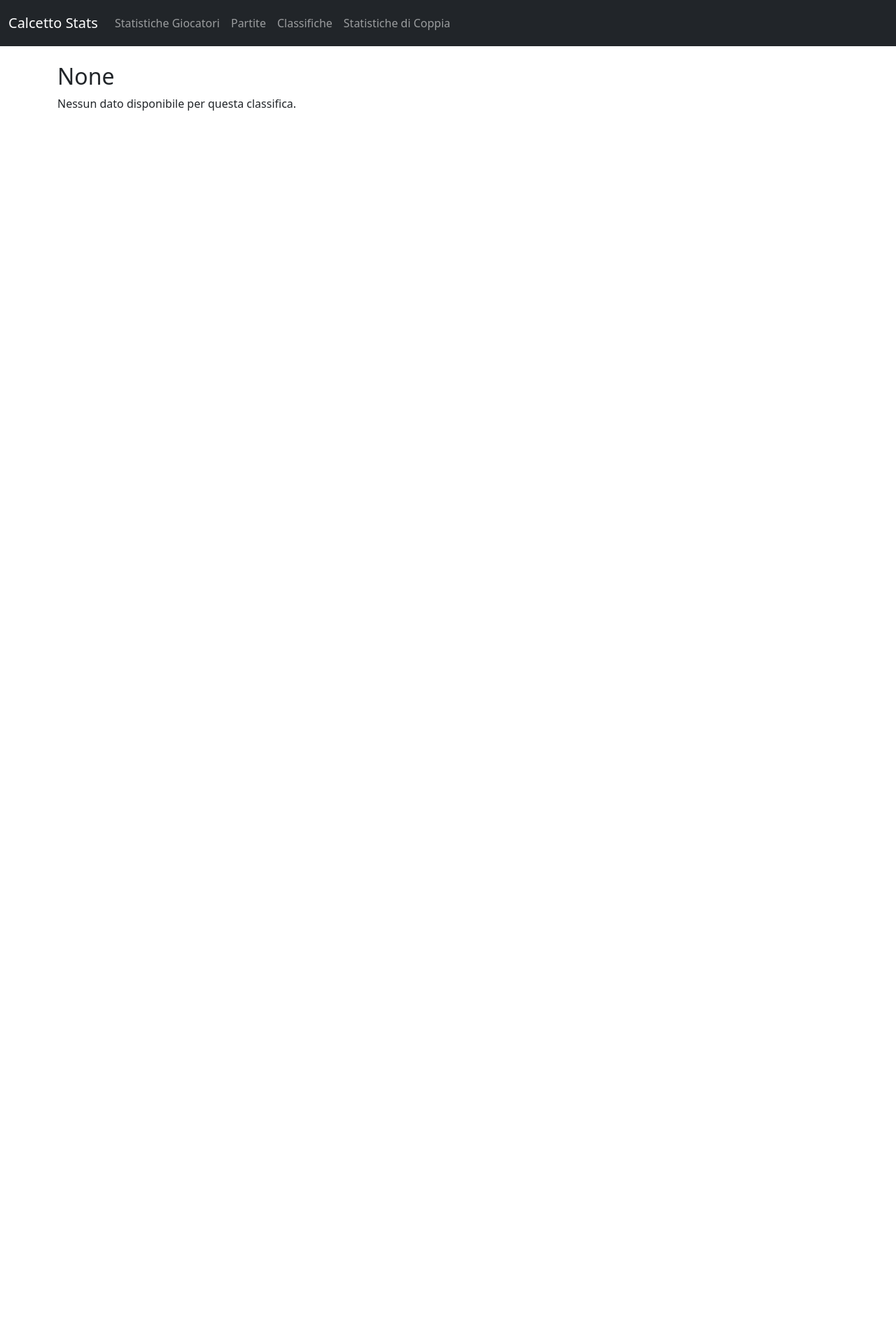
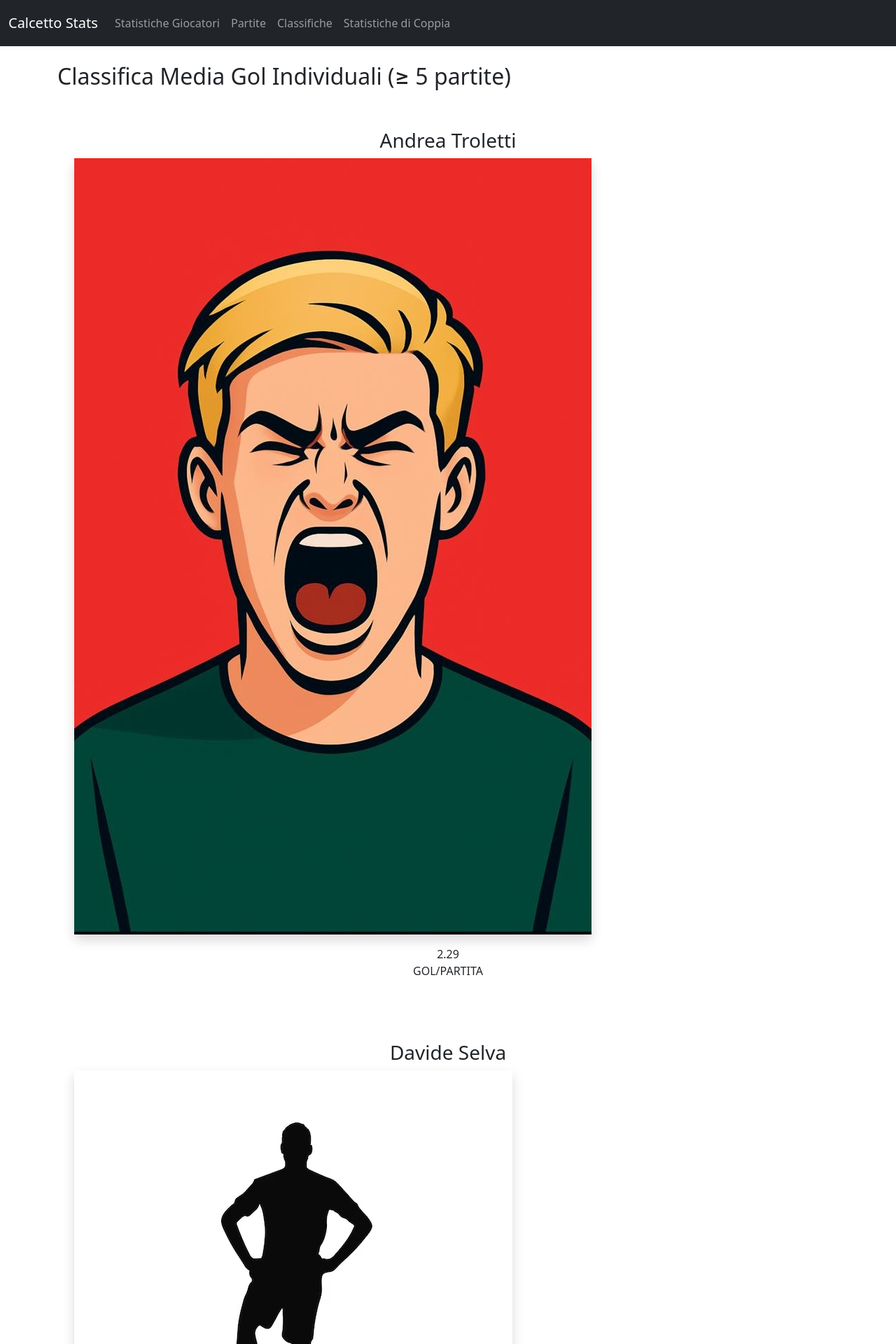
Before and after one commit to Asdominet34/football_stats, a Flask app: page /classifiche/mediagol in a window 1280 px wide. Shown: the top 1920 px of the page at 70% size. Before the commit the page ends 158 px from the top, so only its background shows below. Run offline with Flask 3, Linux system fonts and the light colour scheme; data comes from the database, SQL or seed files in the repository.

Commit message:
aggiornamento ranking e classifiche

```diff
--- /dev/null
+++ b/idee.txt
@@ -0,0 +1,5 @@
+Sezione giocatori: Aggiungere andamento temporaneo e o ultime partite, ancora errore classifica gol subiti ranking
+
+Sezione classifiche: controllare che modifiche siano agg anche per versione terminale. figurine che vanno da sx a dx si ingrandiscono quando ci passi sopra con mouse, massimo 4 5 figurine in visualizzazione pagina poi scorre, esempio Nome grande, sotto foto, sotto numero, sotto gol, in alto sx posizione.
+
+Sezione stats coppia: abbellire
--- a/stats.py
+++ b/stats.py
@@ -396,10 +396,10 @@ def get_statistiche_giocatore(nome_giocatore):
     giocatori_min5 = [g for g in tutti_giocatori if g[2] and g[2] >= 5]
 
     # Ranking per statistiche medie (solo >= 5 partite)
-    ranking_media_voto = sorted(giocatori_min5, key=lambda x: x[4] or 0, reverse=True)
-    ranking_media_gol = sorted(giocatori_min5, key=lambda x: x[5] or 0, reverse=True)
-    ranking_media_gol_fatti = sorted(giocatori_min5, key=lambda x: x[6] or 0, reverse=True)
-    ranking_media_gol_subiti = sorted(giocatori_min5, key=lambda x: x[7] or 0)  # crescente (meno subiti = meglio)
+    ranking_media_voto = sorted(giocatori_min5, key=lambda x: x[3] or 0, reverse=True)
+    ranking_media_gol = sorted(giocatori_min5, key=lambda x: x[4] or 0, reverse=True)
+    ranking_media_gol_fatti = sorted(giocatori_min5, key=lambda x: x[5] or 0, reverse=True)
+    ranking_media_gol_subiti = sorted(giocatori_min5, key=lambda x: x[6] or 0)  # crescente (meno subiti = meglio)
 
     pos_media_voto = trova_posizione(nome, ranking_media_voto)
     pos_media_gol = trova_posizione(nome, ranking_media_gol)
@@ -408,11 +408,19 @@ def get_statistiche_giocatore(nome_giocatore):
 
     # 🏆 Classifica per percentuale vittorie (solo >= 5 partite)
     ranking_vittorie = sorted(
-        [(g[0], (g[3] / g[2] * 100) if g[2] > 0 else 0) for g in giocatori_min5],
+        [(g[0], (g[2] and g[2] > 0 and (g[3] / g[2] * 100)) or 0) for g in giocatori_min5],
         key=lambda x: x[1],
         reverse=True
     )
     pos_percentuale_vittorie = trova_posizione(nome, ranking_vittorie)
+
+    # 📐 Totali per calcolare l’ultimo 25%
+    totale_giocatori_gol = len(ranking_gol)
+    totale_giocatori_media_voto = len(ranking_media_voto)
+    totale_giocatori_media_gol = len(ranking_media_gol)
+    totale_giocatori_media_gol_fatti = len(ranking_media_gol_fatti)
+    totale_giocatori_media_gol_subiti = len(ranking_media_gol_subiti)
+    totale_giocatori_percentuale_vittorie = len(ranking_vittorie)
 
     # 🔎 Cerca la foto del giocatore
     nome_file_base = nome.lower().strip().replace(" ", "_")
@@ -426,25 +434,38 @@ def get_statistiche_giocatore(nome_giocatore):
     if not foto_trovata:
         foto_trovata = "img/placeholder.jpg"
 
-    # 📊 Restituisce tutte le statistiche + ranking
+    # 📊 Restituisce tutte le statistiche + ranking + totali
     return {
         "nome": nome,
         "gol_totali": gol_totali,
         "ranking_gol": pos_gol,
+        "totale_giocatori_gol": totale_giocatori_gol,
+
         "partite_giocate": partite_giocate,
         "partite_vinte": vinte,
         "partite_pareggiate": pareggiate,
         "partite_perse": perse,
+
         "media_voto": round(media_voto, 2) if media_voto else 0,
         "ranking_media_voto": pos_media_voto,
+        "totale_giocatori_media_voto": totale_giocatori_media_voto,
+
         "media_gol": round(media_gol, 2) if media_gol else 0,
         "ranking_media_gol": pos_media_gol,
+        "totale_giocatori_media_gol": totale_giocatori_media_gol,
+
         "media_gol_fatti_squadra": round(media_gol_fatti, 2) if media_gol_fatti else 0,
         "ranking_media_gol_fatti": pos_media_gol_fatti,
+        "totale_giocatori_media_gol_fatti": totale_giocatori_media_gol_fatti,
+
         "media_gol_subiti_squadra": round(media_gol_subiti, 2) if media_gol_subiti else 0,
         "ranking_media_gol_subiti": pos_media_gol_subiti,
+        "totale_giocatori_media_gol_subiti": totale_giocatori_media_gol_subiti,
+
         "percentuale_vittorie": round(perc_vittorie, 2) if perc_vittorie else 0,
         "ranking_percentuale_vittorie": pos_percentuale_vittorie,
+        "totale_giocatori_percentuale_vittorie": totale_giocatori_percentuale_vittorie,
+
         "foto": foto_trovata
     }
 
@@ -617,42 +638,101 @@ def get_classifica(tipo):
                SUM(partite_giocate) AS partite_giocate,
                SUM(partite_vinte) AS partite_vinte,
                SUM(partite_perse) AS partite_perse,
-               AVG(voto_pagella) AS media_voto
+               AVG(voto_pagella) AS media_voto,
+               AVG(gol_individuali) AS media_gol,
+               AVG(gol_fatti_squadra) AS media_gol_fatti,
+               AVG(gol_subiti_squadra) AS media_gol_subiti
         FROM Giocatori
         GROUP BY nome
     '''
 
-    # ✅ Filtro aggiornato: almeno 5 partite per media voto
+    # Filtro: almeno 5 partite
     query_5 = query_base + " HAVING SUM(partite_giocate) >= 5"
+
+    classifica = []
+    titolo = ""
 
     if tipo == "gol":
         c.execute(query_base)
-        classifica = sorted(c.fetchall(), key=lambda x: x[1], reverse=True)
+        rows = sorted(c.fetchall(), key=lambda x: x[1] or 0, reverse=True)
         titolo = "Classifica Gol"
 
     elif tipo == "giocate":
         c.execute(query_base)
-        classifica = sorted(c.fetchall(), key=lambda x: x[2], reverse=True)
+        rows = sorted(c.fetchall(), key=lambda x: x[2] or 0, reverse=True)
         titolo = "Classifica Partite Giocate"
 
     elif tipo == "vinte":
         c.execute(query_base)
-        classifica = sorted(c.fetchall(), key=lambda x: x[3], reverse=True)
+        rows = sorted(c.fetchall(), key=lambda x: x[3] or 0, reverse=True)
         titolo = "Classifica Partite Vinte"
 
     elif tipo == "perse":
         c.execute(query_base)
-        classifica = sorted(c.fetchall(), key=lambda x: x[4], reverse=True)
+        rows = sorted(c.fetchall(), key=lambda x: x[4] or 0, reverse=True)
         titolo = "Classifica Partite Perse"
 
     elif tipo == "voto":
         c.execute(query_5)
-        classifica = sorted(c.fetchall(), key=lambda x: x[5], reverse=True)
-        titolo = "Classifica Media Voto (>=5 partite)"
+        rows = sorted(c.fetchall(), key=lambda x: x[5] or 0, reverse=True)
+        titolo = "Classifica Media Voto (≥ 5 partite)"
+
+    elif tipo == "mediagol":
+        c.execute(query_5)
+        rows = sorted(c.fetchall(), key=lambda x: x[6] or 0, reverse=True)
+        titolo = "Classifica Media Gol Individuali (≥ 5 partite)"
+
+    elif tipo == "mediagolfatti":
+        c.execute(query_5)
+        rows = sorted(c.fetchall(), key=lambda x: x[7] or 0, reverse=True)
+        titolo = "Classifica Media Gol Fatti Squadra (≥ 5 partite)"
+
+    elif tipo == "mediagolsubiti":
+        c.execute(query_5)
+        # Ordinamento crescente (meno subiti = migliore)
+        rows = sorted(c.fetchall(), key=lambda x: x[8] or 0)
+        titolo = "Classifica Media Gol Subiti Squadra (≥ 5 partite)"
+
+    elif tipo == "percentuale_vittorie":
+        c.execute('''
+            SELECT nome,
+                   SUM(partite_giocate) AS partite_giocate,
+                   SUM(partite_vinte) AS partite_vinte
+            FROM Giocatori
+            GROUP BY nome
+            HAVING SUM(partite_giocate) >= 5
+        ''')
+        rows_raw = c.fetchall()
+        rows = []
+        for g in rows_raw:
+            nome, partite_giocate, vinte = g
+            perc = (vinte / partite_giocate * 100) if partite_giocate > 0 else 0
+            rows.append((nome, perc))
+        rows.sort(key=lambda x: x[1], reverse=True)
+        titolo = "Classifica Percentuale Vittorie (≥ 5 partite)"
 
     else:
         conn.close()
         return None, []
 
+    # 🔎 Gestione foto (anche per percentuale vittorie)
+    classifica = []
+    cartella_foto = os.path.join("static", "img", "giocatori")
+
+    for r in rows:
+        nome = r[0]
+        # Costruisco path foto
+        nome_file_base = nome.lower().strip().replace(" ", "_")
+        foto_relativa = None
+        for est in [".jpg", ".jpeg", ".png"]:
+            possibile_foto = os.path.join(cartella_foto, nome_file_base + est)
+            if os.path.exists(possibile_foto):
+                foto_relativa = f"img/giocatori/{nome_file_base}{est}"
+                break
+        if not foto_relativa:
+            foto_relativa = "img/placeholder.jpg"
+
+        classifica.append((r, foto_relativa))
+
     conn.close()
     return titolo, classifica
--- a/templates/classifica_singola.html
+++ b/templates/classifica_singola.html
@@ -1,24 +1,75 @@
 {% extends "base.html" %}
 
 {% block content %}
-<h2>{{ titolo }}</h2>
+<h2 class="text-2xl font-bold mb-6">{{ titolo }}</h2>
 
 {% if classifica %}
-    <ol>
-    {% for g in classifica %}
+<!-- Container con scorrimento orizzontale -->
+<div class="flex flex-row overflow-x-auto space-x-6 pb-4 no-scrollbar">
+    {% for g, foto in classifica %}
+        <div class="flex-none bg-white shadow-xl rounded-2xl p-4 w-52 relative transform transition-transform hover:scale-105">
+
+            <!-- Posizione classifica -->
+            <div class="absolute top-2 left-2 bg-blue-600 text-white text-xs font-bold rounded-full w-7 h-7 flex items-center justify-center">
+                {{ loop.index }}
+            </div>
+
+            <!-- Nome -->
+            <h3 class="text-lg font-bold text-center mb-2">{{ g[0] }}</h3>
+
+            <!-- Foto/placeholder centrata e più piccola -->
+            <img src="{{ url_for('static', filename=foto) }}"
+                 alt="Foto di {{ g[0] }}"
+                 class="mx-auto mb-3 w-24 h-24 object-cover rounded-xl shadow">
+
+            <!-- Numero e etichetta grandi come nome -->
+            <p class="text-lg font-bold text-center mb-0">
                 {% if tipo == "voto" %}
-            <li>{{ g[0] }} - {{ "%.2f"|format(g[5]) }}</li>
+                    {{ "%.2f"|format(g[5]) }}
                 {% elif tipo == "gol" %}
-            <li>{{ g[0] }} - {{ g[1] }} gol</li>
+                    {{ g[1] }}
                 {% elif tipo == "giocate" %}
-            <li>{{ g[0] }} - {{ g[2] }} partite</li>
+                    {{ g[2] }}
                 {% elif tipo == "vinte" %}
-            <li>{{ g[0] }} - {{ g[3] }} vinte</li>
+                    {{ g[3] }}
                 {% elif tipo == "perse" %}
-            <li>{{ g[0] }} - {{ g[4] }} perse</li>
+                    {{ g[4] }}
+                {% elif tipo == "mediagol" %}
+                    {{ "%.2f"|format(g[6]) }}
+                {% elif tipo == "mediagolfatti" %}
+                    {{ "%.2f"|format(g[7]) }}
+                {% elif tipo == "mediagolsubiti" %}
+                    {{ "%.2f"|format(g[8]) }}
+                {% elif tipo == "percentuale_vittorie" %}
+                    {{ "%.2f"|format(g[1]) }}%
                 {% endif %}
+            </p>
+            <p class="text-lg font-bold text-center uppercase">
+                {% if tipo == "gol" %}GOL{% endif %}
+                {% if tipo == "giocate" %}PARTITE{% endif %}
+                {% if tipo == "vinte" %}VINTE{% endif %}
+                {% if tipo == "perse" %}PERSE{% endif %}
+                {% if tipo == "voto" %}VOTO{% endif %}
+                {% if tipo == "mediagol" %}GOL/PARTITA{% endif %}
+                {% if tipo == "mediagolfatti" %}GOL SQUADRA/PARTITA{% endif %}
+                {% if tipo == "mediagolsubiti" %}GOL SUBITI/PARTITA{% endif %}
+                {% if tipo == "percentuale_vittorie" %}% VITTORIE{% endif %}
+            </p>
+        </div>
     {% endfor %}
-    </ol>
+</div>
+
+<!-- Rimuove scrollbar brutta -->
+<style>
+.no-scrollbar::-webkit-scrollbar {
+    display: none;
+}
+.no-scrollbar {
+    -ms-overflow-style: none;
+    scrollbar-width: none;
+}
+</style>
+
 {% else %}
 <p>Nessun dato disponibile per questa classifica.</p>
 {% endif %}
--- a/templates/menu_classifiche.html
+++ b/templates/menu_classifiche.html
@@ -9,6 +9,10 @@
     <li><a href='/classifiche/giocate'>Classifica Partite Giocate</a></li>
     <li><a href='/classifiche/vinte'>Classifica Partite Vinte</a></li>
     <li><a href='/classifiche/perse'>Classifica Partite Perse</a></li>
-    <li><a href='/classifiche/voto'>Classifica Media Voto</a></li>
+    <li><a href='/classifiche/voto'>Classifica Media Voto (≥ 5 partite)</a></li>
+    <li><a href='/classifiche/mediagol'>Classifica Media Gol Individuali (≥ 5 partite)</a></li>
+    <li><a href='/classifiche/mediagolfatti'>Classifica Media Gol Fatti Squadra (≥ 5 partite)</a></li>
+    <li><a href='/classifiche/mediagolsubiti'>Classifica Media Gol Subiti Squadra (≥ 5 partite)</a></li>
+    <li><a href='/classifiche/percentuale_vittorie'>Classifica Percentuale Vittorie (≥ 5 partite)</a></li>
   </ul>
 {% endblock %}
```
Also changed, not shown: templates/giocatore.html (+56 -26 lines), 1 other file. Lines whose indentation alone changed are shown as unchanged.
